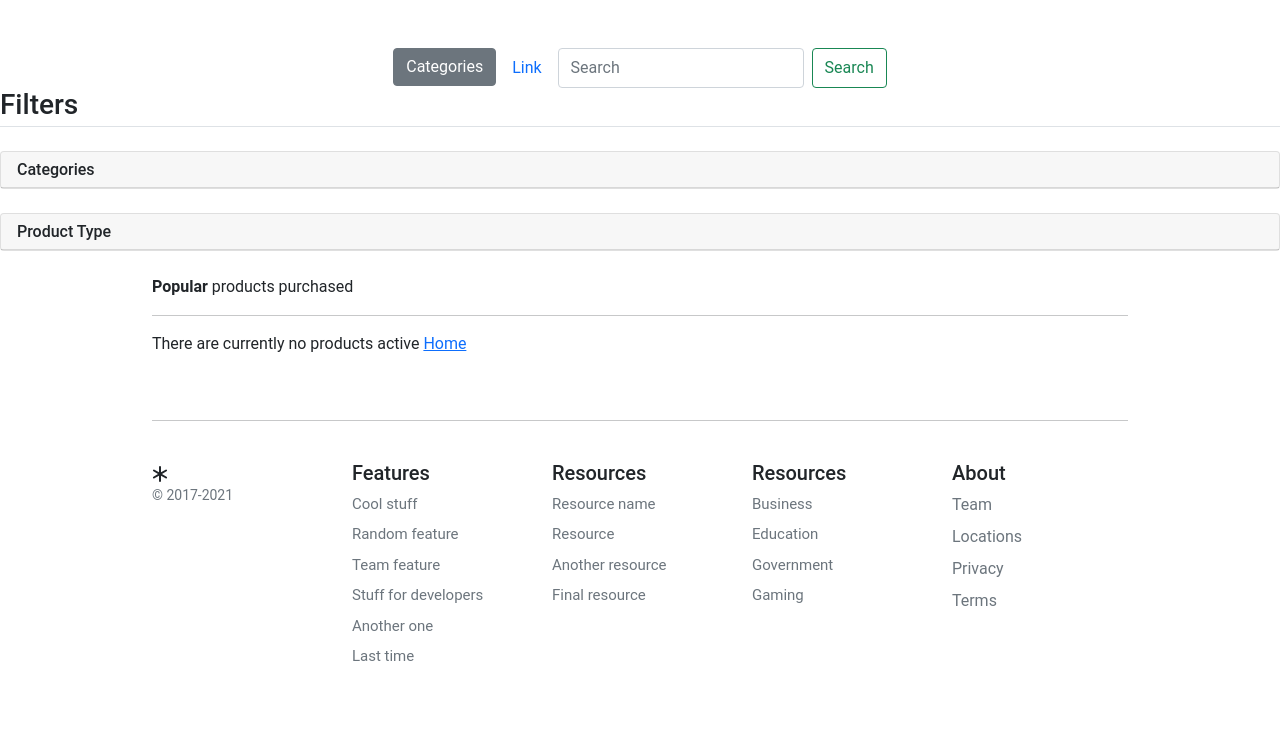
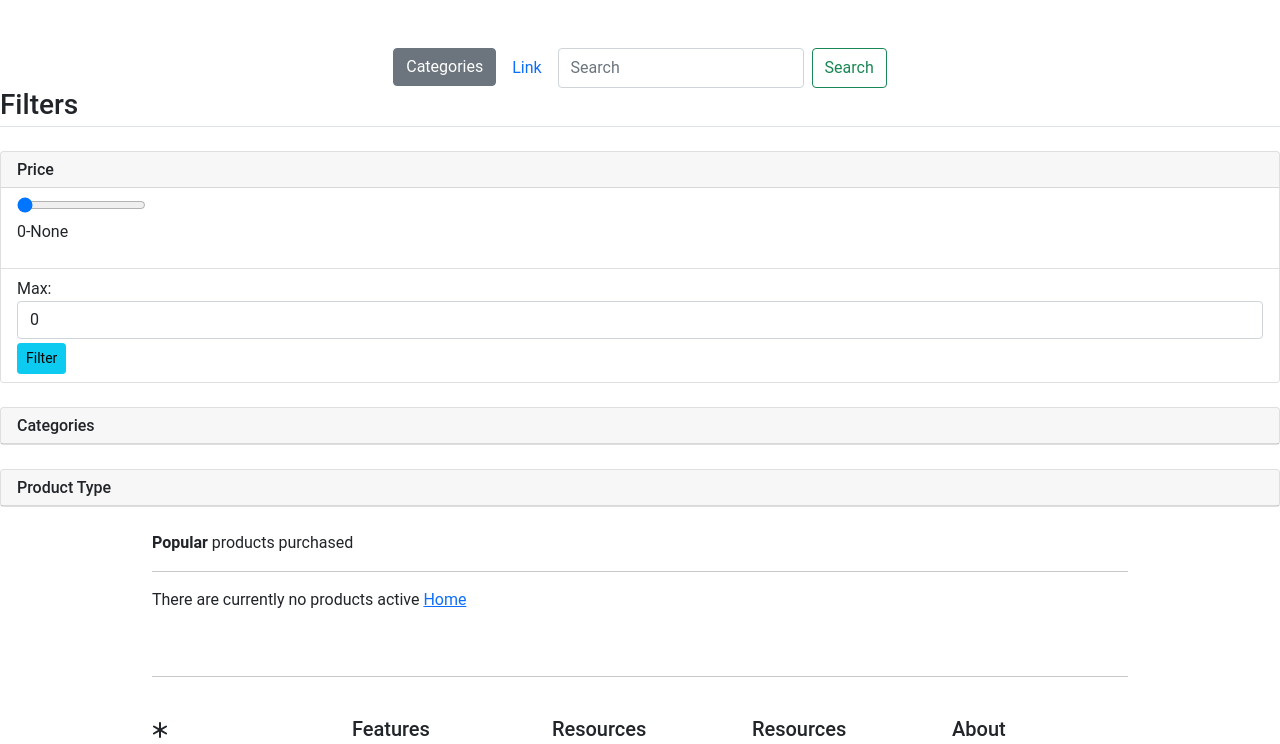
Before and after one commit to AslanZ-5/book-store, a Django app: page /filter/ in a window 1280 px wide. Shown: the part 94-838 px from the top of the page. Before the commit the page ends 755 px from the top, so only its background shows below. Run offline with Django 4.2, Linux system fonts and the light colour scheme; data that the repository does not hold is empty; parts of the project's set-up code (start-up, migrations or seed data) failed here and were passed over.

Commit message:
filtering by price

```diff
--- a/book_store/settings/base.py
+++ b/book_store/settings/base.py
@@ -72,6 +72,7 @@
                 'django.contrib.messages.context_processors.messages',
                 'store.context_processors.categories',
                 'store.context_processors.product_types',
+                'store.context_processors.min_max_price',
                 'basket.context_processors.basket'
 
             ],
--- a/store/context_processors.py
+++ b/store/context_processors.py
@@ -1,5 +1,10 @@
-from .models import Category, ProductType
+from .models import Category, ProductType, Product
+from django.db.models import Min, Max, Func
 
+
+class Round(Func):
+  function = 'ROUND'
+  template='%(function)s(%(expressions)s, 1)'
 
 def categories(request):
     return {
@@ -9,3 +14,8 @@
     return {
         'product_types': ProductType.objects.all()
     }
+
+def min_max_price(request):
+    return {
+        'max' : Product.objects.aggregate(max=Round(Max('regular_price')))
+    }
--- a/store/views.py
+++ b/store/views.py
@@ -12,8 +12,7 @@
 
 from django.utils import timezone
 from datetime import datetime, timedelta
-import requests
-import json
+
 
 class Round(Func):
   function = 'ROUND'
@@ -139,8 +138,10 @@
     categories = request.GET.getlist('category[]')
     product_types = request.GET.getlist('type[]')
     products = Product.objects.prefetch_related("product_image")
+    max_price = request.GET.get('maxPrice')
+    if int(max_price) > 0:
+        products = products.filter(regular_price__lte=int(max_price))
     if categories:
-
         products = products.filter(category_id__in=categories)
     if product_types:
         products = products.filter(product_type_id__in=product_types)
--- a/templates/store/category.html
+++ b/templates/store/category.html
@@ -1,7 +1,6 @@
 {% extends 'base.html' %}
 {% block title %}Filtering{% endblock %}
 {% block content %}
-
 <ul class="nav justify-content-center">
   <div class="dropdown">
     <button class="btn btn-secondary dropdown-toggle" type="button" id="dropdownMenuButton1" data-bs-toggle="dropdown" aria-expanded="false">
@@ -30,19 +29,19 @@
 			<h3 class="mb-4 border-bottom pb-1">Filters</h3>
       <h2 id="filteredProd">Loading</h2>
 			<!-- Price Filter -->
-			<!-- <div class="card mb-4">
+			<div class="card mb-4">
 				<h6 class="card-header">Price</h6>
 				<div class="list-group list-group-flush">
 					<li class="list-group-item">
-						<input type="range" value="{{minMaxPrice.price__min}}" max={{minMaxPrice.price__max}} min={{minMaxPrice.price__min}} id="rangeInput" oninput="maxPrice.value=this.value" />
-						<p>{{minMaxPrice.price__min}}-{{minMaxPrice.price__max}}</p>
+						<input type="range" value="0" max={{max.max}} min=0 id="rangeInput" oninput="maxPrice.value=this.value" />
+						<p>0-{{max.max}}</p>
 					</li>
 					<li class="list-group-item">
-						Max: <input type="number" value="{{minMaxPrice.price__min}}" max={{minMaxPrice.price__max}} min={{minMaxPrice.price__min}} class="form-control" id="maxPrice" onkeyup="rangeInput.value=this.value" id="maxPrice" />
+						Max: <input type="number" value="0" max={{max.max}} min=0 class="form-control" id="maxPrice" onkeyup="rangeInput.value=this.value" id="maxPrice" />
 						<button id="priceFilterBtn" class="btn btn-info btn-sm mt-1">Filter</button>
 					</li>
 				</div>
-			</div> -->
+			</div>
 			<!-- Filter 1 -->
 			<!-- <div class="card mb-4">
 				<h6 class="card-header">Colors</h6>
@@ -113,10 +112,26 @@
 
 
 <script>
+$("#maxPrice").on('blur',function(){
+  var _min=$(this).attr('min');
+  var _max=$(this).attr('max');
+  var _value=$(this).val();
+  if(_value < parseInt(_min) || _value > parseInt(_max)){
+    alert("Values should be" +_min + "-" + _max );
+    $(this).val(_min);
+    $(this).focus()
+    $("#rangeInput").val(_min);
+    return false;
+  }
+})
+
   $(document).ready(function(){
     $('#filteredProd').hide()
-    $(".filter-checkbox").on('click',function(){
+    $(".filter-checkbox, #priceFilterBtn").on('click',function(){
       var _filterObj={};
+      var _maxPrice = $('#maxPrice').val()
+      _filterObj.maxPrice = _maxPrice
+
       $(".filter-checkbox").each(function(index,ele){
         var _filterVal=$(this).val();
         var _filterKey=$(this).data('filter');
```
